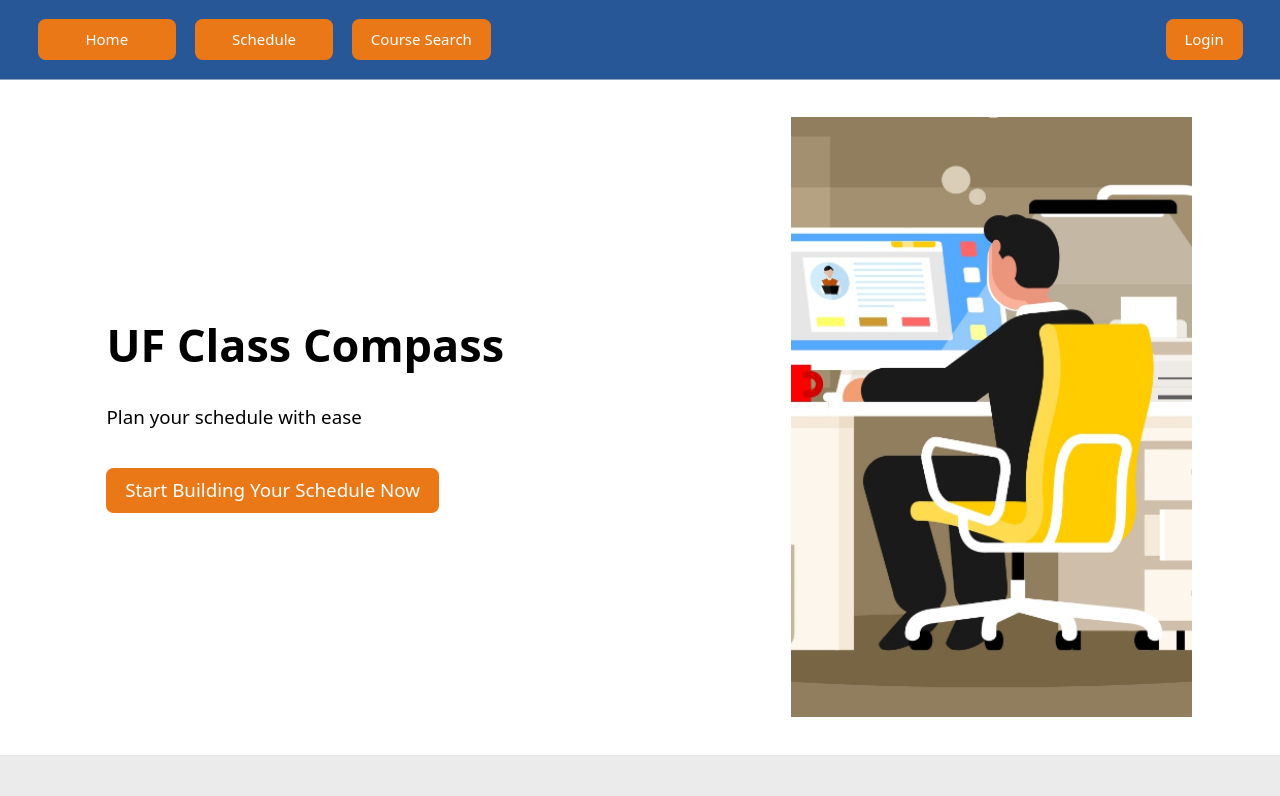
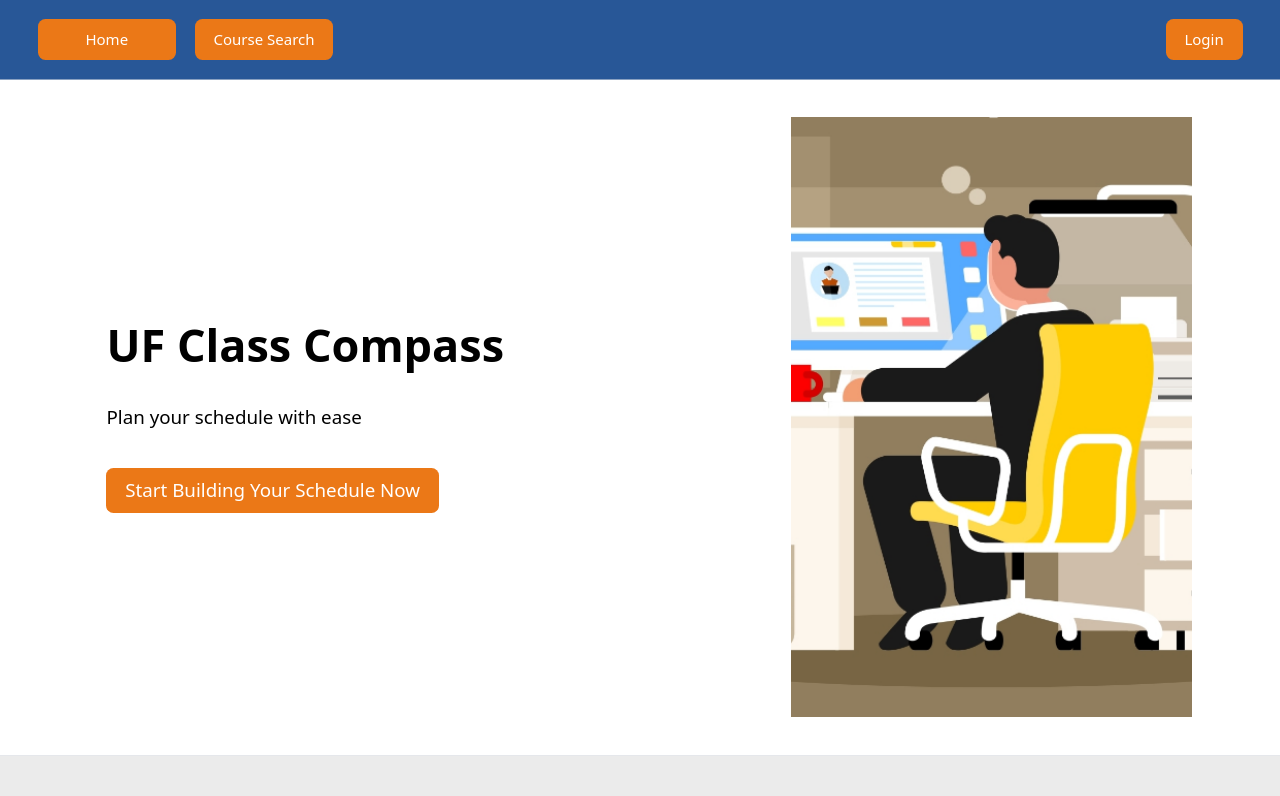
Before and after one commit to sheehan-j/uf-class-compass, a React (Vite) app in the folder frontend/: page / in a window 1280 px wide. Shown: the top 796 px of the page. Built offline with nearby package versions, Linux system fonts and the light colour scheme.

Commit message:
Conditionally render nav buttons based on user login

```diff
--- a/frontend/src/components/Navbar.jsx
+++ b/frontend/src/components/Navbar.jsx
@@ -1,42 +1,91 @@
-import React, {useState } from "react";
+import React, { useState } from "react";
 import { Link } from "react-router-dom";
 import StyleColors from "../constants/StyleColors";
+import { useAuth } from "../hooks/AuthProvider";
 
 const Navbar = () => {
 	const [isMobileMenuOpen, setIsMobileMenuOpen] = useState(false);
 	const toggleMobileMenu = () => {
 		setIsMobileMenuOpen((prev) => !prev);
 	};
-
+	const auth = useAuth();
 
 	return (
 		<header className="w-full text-white relative" style={{ backgroundColor: StyleColors.blue }}>
 			<nav className="w-full relative" style={{ borderBottom: "1px solid rgba(235,235,235, 0.5)" }}>
 				<div className="flex flex-col sm:flex-row justify-between items-center px-10 py-5">
 					<div className="block w-full h-10 sm:hidden">
-          <img className="float-left h-full" src="/mobileMenu.svg" onClick={toggleMobileMenu}/>
+						<img className="float-left h-full" src="/mobileMenu.svg" onClick={toggleMobileMenu} />
 					</div>
-        <div className={`${!isMobileMenuOpen ? "hidden" : "flex"} items-center w-full sm:w-auto sm:flex flex-col sm:flex-row sm:grid sm:grid-cols-3 sm:gap-5`}>
+					<div
+						className={`${
+							!isMobileMenuOpen ? "hidden" : "flex"
+						} items-center w-full sm:w-auto sm:flex flex-col sm:flex-row sm:grid sm:grid-cols-3 sm:gap-5`}
+					>
 						<Link className={`link-item  mb-2 sm:mb-0 w-3/5 sm:w-full`} to="/">
-            <button className="py-2.5 px-5 rounded-lg w-full" style={{ backgroundColor: StyleColors.orange }}>Home</button>
+							<button
+								className="py-2.5 px-5 rounded-lg w-full"
+								style={{ backgroundColor: StyleColors.orange }}
+							>
+								Home
+							</button>
 						</Link>
-          <Link className={`link-item  mb-2 sm:mb-0 w-3/5 sm:w-full`} to="/SchedulePage">
-            <button className="py-2.5 px-5 rounded-lg w-full" style={{ backgroundColor: StyleColors.orange }}>Schedule</button>
+						{auth.user && (
+							<Link className={`link-item  mb-2 sm:mb-0 w-3/5 sm:w-full`} to="/schedule">
+								<button
+									className="py-2.5 px-5 rounded-lg w-full"
+									style={{ backgroundColor: StyleColors.orange }}
+								>
+									Schedule
+								</button>
 							</Link>
-          <Link className={`link-item  mb-2 sm:mb-0 w-3/5 sm:w-full`} to="/CourseSearch">
-            <button className="py-2.5 px-5 rounded-lg w-full" style={{ backgroundColor: StyleColors.orange }}>Course Search</button>
+						)}
+						<Link className={`link-item  mb-2 sm:mb-0 w-3/5 sm:w-full`} to="/search">
+							<button
+								className="py-2.5 px-5 rounded-lg w-full"
+								style={{ backgroundColor: StyleColors.orange }}
+							>
+								Course Search
+							</button>
 						</Link>
 					</div>
-        <div className={`sm:w-auto ${!isMobileMenuOpen ? "hidden" : "flex"} justify-center w-full sm:flex sm:w-auto`}>
-          <Link className={`link-item w-3/5 sm:w-full`} to="/UserPage">
-            <button className="py-2.5 px-5 rounded-lg w-full" style={{ backgroundColor: StyleColors.orange }}>Login</button>
+					{auth.user ? (
+						// LOGOUT BUTTON
+						<div
+							className={`sm:w-auto ${
+								!isMobileMenuOpen ? "hidden" : "flex"
+							} justify-center w-full sm:flex sm:w-auto`}
+						>
+							<button
+								className="py-2.5 px-5 rounded-lg w-full"
+								style={{ backgroundColor: StyleColors.orange }}
+								onClick={() => {
+									auth.logout();
+								}}
+							>
+								Logout
+							</button>
+						</div>
+					) : (
+						// LOGIN BUTTON
+						<div
+							className={`sm:w-auto ${
+								!isMobileMenuOpen ? "hidden" : "flex"
+							} justify-center w-full sm:flex sm:w-auto`}
+						>
+							<Link className={`link-item w-3/5 sm:w-full`} to="/login">
+								<button
+									className="py-2.5 px-5 rounded-lg w-full"
+									style={{ backgroundColor: StyleColors.orange }}
+								>
+									Login
+								</button>
 							</Link>
 						</div>
+					)}
 				</div>
 			</nav>
 		</header>
-
-
 	);
 };
 
```
Lines whose indentation alone changed are shown as unchanged.
